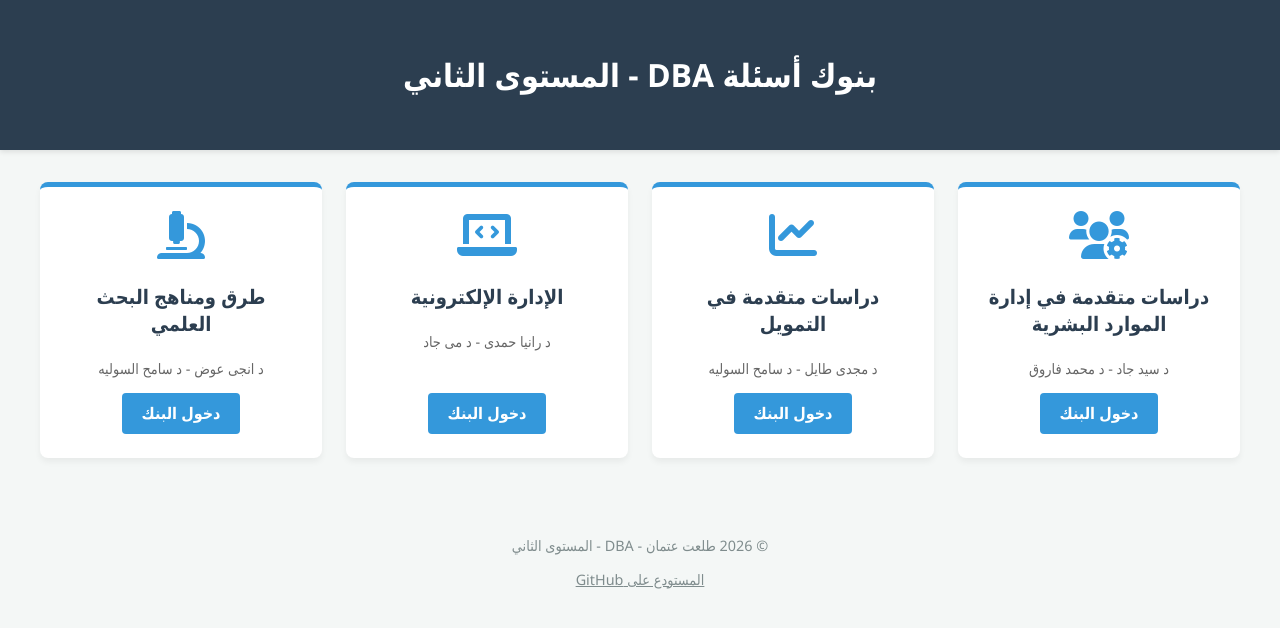
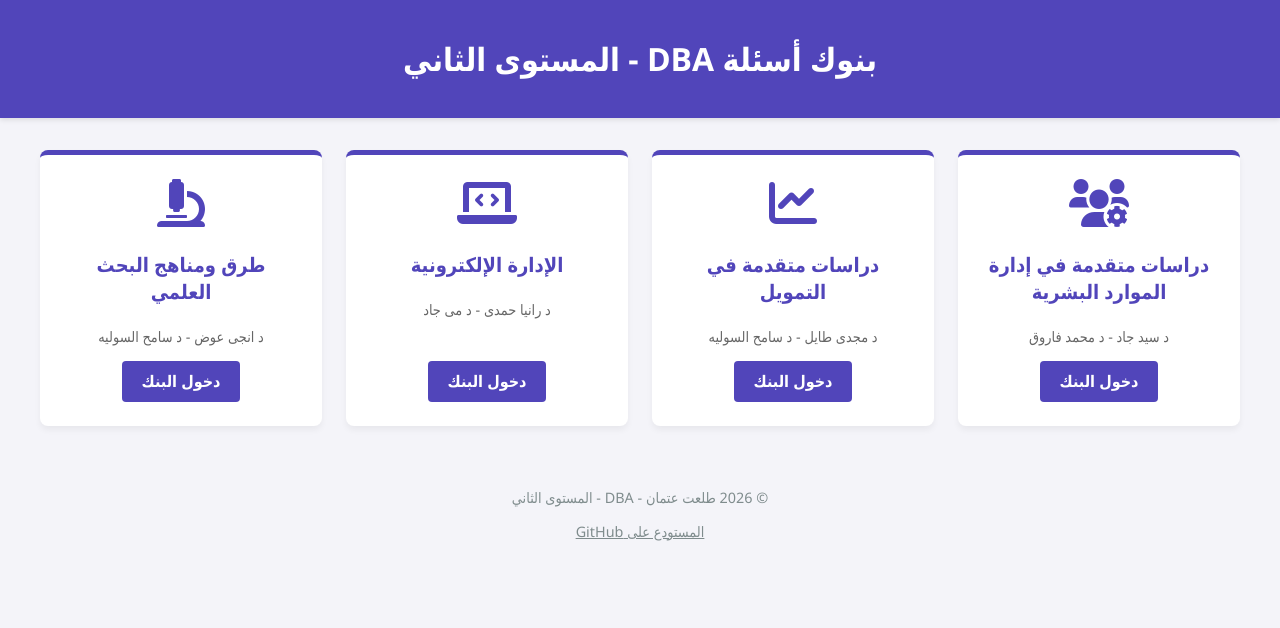
Before and after one commit to talaatetman/DBA-L2-TB, a plain HTML site: page index.html in a window 1280 px wide. Drawn offline with Linux system fonts and the light colour scheme.

Commit message:
Update CSS variables and reduce padding in styles

```diff
--- a/index.html
+++ b/index.html
@@ -5,12 +5,12 @@
     <meta name="viewport" content="width=device-width, initial-scale=1.0">
     <title>بنوك أسئلة DBA - المستوى الثاني</title>
     <link rel="stylesheet" href="https://cdnjs.cloudflare.com/ajax/libs/font-awesome/6.0.0/css/all.min.css">
-    <style>
+       <style>
         :root {
-            --primary-color: #2c3e50;
-            --accent-color: #3498db;
-            --bg-color: #f4f7f6;
-            --text-color: #333;
+            --primary-color: #5145BA;
+            --accent-color: #5145BA;
+            --bg-color: #f4f4f9;
+            --text-color: #5145BA;
             --white: #ffffff;
         }
 
@@ -25,7 +25,7 @@
         header {
             background-color: var(--primary-color);
             color: var(--white);
-            padding: 2rem 1rem;
+            padding: 1rem 1rem;
             text-align: center;
             box-shadow: 0 2px 5px rgba(0,0,0,0.1);
         }
@@ -60,6 +60,7 @@
         .card:hover {
             transform: translateY(-5px);
             box-shadow: 0 8px 15px rgba(0,0,0,0.1);
+            border-color: var(--primary-color); background: #EEF2FF; color: var(--primary-color); font-weight: 900;
         }
 
         .card i {
@@ -81,7 +82,7 @@
 
         footer {
             text-align: center;
-            padding: 2rem;
+            padding: 1rem;
             font-size: 0.9rem;
             color: #7f8c8d;
         }
```
